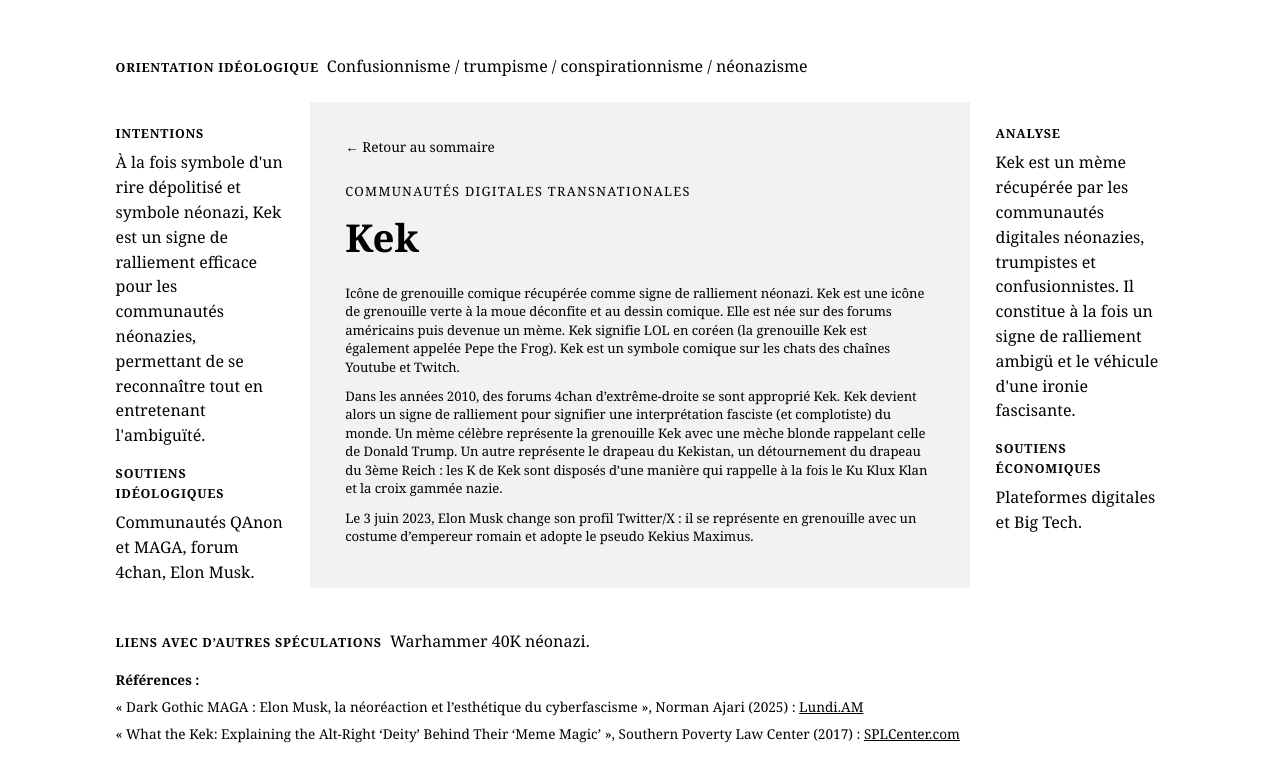
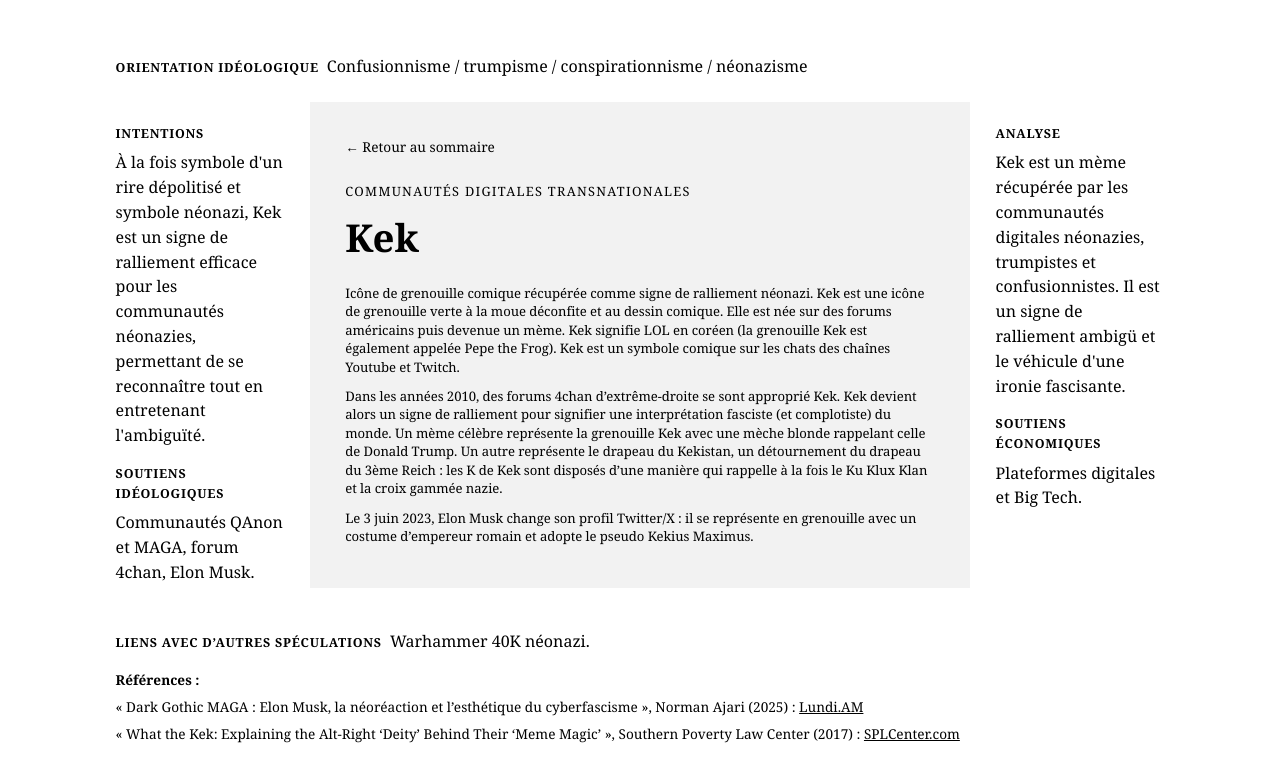
Before and after one commit to encycloreac/encycloreac.github.io, a Jekyll site: the page built from _entries/kek.md, in a window 1280 px wide. Shown: the top 782 px of the page. Built offline with Jekyll 4.4.1, drawn with Linux system fonts in a browser that asks for light colours.

Commit message:
Refine analysis wording in kek.md
Corrected the phrasing in the analysis section for clarity.

```diff
--- a/_entries/kek.md
+++ b/_entries/kek.md
@@ -3,7 +3,7 @@ title: "Kek"
 zone: "communautés digitales transnationales"
 orientation: "Confusionnisme / trumpisme / conspirationnisme / néonazisme"
 intentions: "À la fois symbole d'un rire dépolitisé et symbole néonazi, Kek est un signe de ralliement efficace pour les communautés néonazies, permettant de se reconnaître tout en entretenant l'ambiguïté."
-analyse: "Kek est un mème récupérée par les communautés digitales néonazies, trumpistes et confusionnistes. Il constitue à la fois un signe de ralliement ambigü et le véhicule d'une ironie fascisante."
+analyse: "Kek est un mème récupérée par les communautés digitales néonazies, trumpistes et confusionnistes. Il est un signe de ralliement ambigü et le véhicule d'une ironie fascisante."
 soutiens_ideologiques: "Communautés QAnon et MAGA, forum 4chan, Elon Musk."
 soutiens_economiques: "Plateformes digitales et Big Tech."
 liens_autres: "Warhammer 40K néonazi."
```
